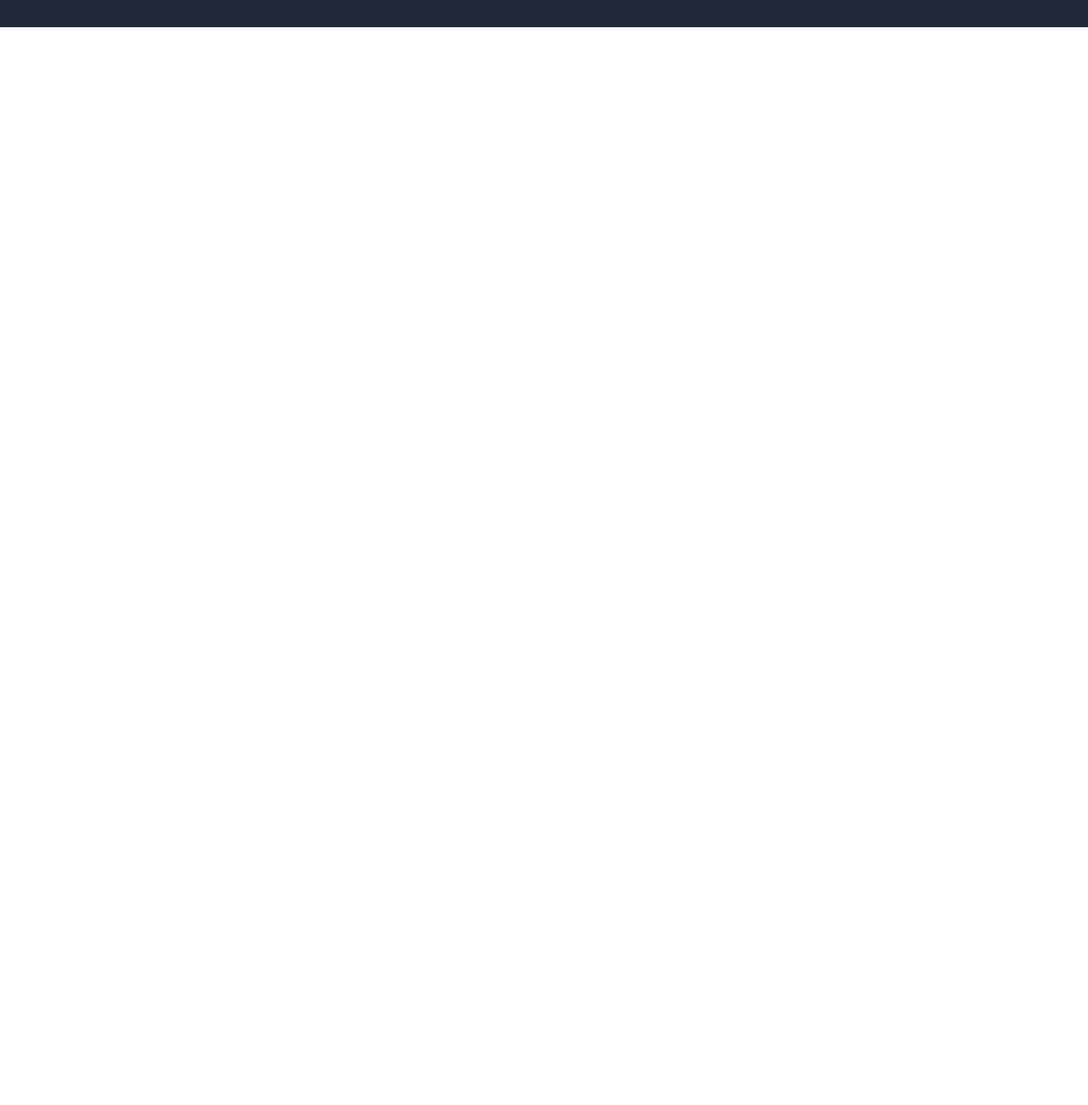
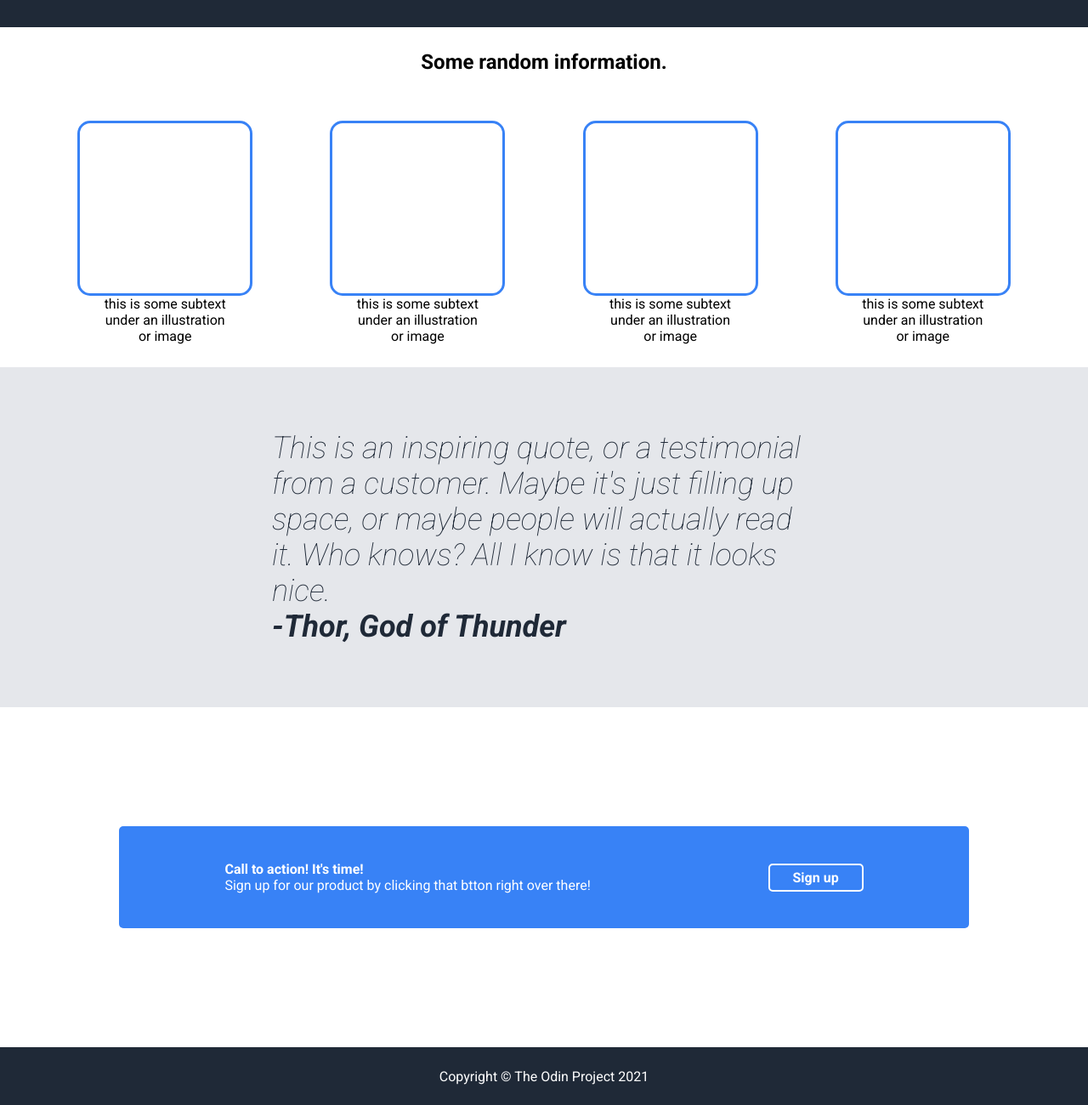
Before and after one commit to NKkrisz/odin-landing-page, a plain HTML site: page index.html in a window 1280 px wide. Shown: the part 594-1894 px from the top of the page at 85% size. Before the commit the page ends 800 px from the top, so only its background shows below. Drawn offline with Linux system fonts and the light colour scheme.

Commit message:
Structure and basic styling done

```diff
--- a/index.html
+++ b/index.html
@@ -8,7 +8,7 @@
     <link rel="stylesheet" href="style.css">
     <link rel="preconnect" href="https://fonts.googleapis.com">
     <link rel="preconnect" href="https://fonts.gstatic.com" crossorigin>
-    <link href="https://fonts.googleapis.com/css2?family=Roboto:wght@400;700&display=swap" rel="stylesheet">
+    <link href="https://fonts.googleapis.com/css2?family=Roboto:ital,wght@0,100;0,300;0,400;0,500;0,700;0,900;1,100;1,300;1,400;1,500;1,700;1,900&display=swap" rel="stylesheet">
 </head>
 <body>
     <header class="flex dark-bg white-text">
@@ -19,8 +19,7 @@
             <a class="header-link low-contr-text" href="">header link three</a>
         </div>
     </header>
-    <main>
-        <div class="flex dark-bg white-text awesome">
+    <div class="awesome flex dark-bg white-text ">
         <div class="col awesome-text">
             <h1>This website is awesome</h1>
             <p class="low-contr-text">This website has some subext that goes here under the main title. It's a smaller font and the color is lower contrast.</p>
@@ -30,7 +29,40 @@
             <img src="" alt="this is a placeholder for an image">
         </div>
     </div>
-    </main>
-    <footer></footer>
+    <div class="random-info col center">
+        <h2 class="bold">Some random information.</h2>
+        <div class="flex squares">
+            <div class="col center">
+                <div class="blue-square"></div><p class="square-text">this is some subtext under an illustration or image</p>
+            </div>
+            <div class="col center">
+                <div class="blue-square"></div><p class="square-text">this is some subtext under an illustration or image</p>
+            </div>
+            <div class="col center">
+                <div class="blue-square"></div><p class="square-text">this is some subtext under an illustration or image</p>
+            </div>
+            <div class="col center">
+                <div class="blue-square"></div><p class="square-text">this is some subtext under an illustration or image</p>
+            </div>
+        </div>
+    </div>
+    <div class="inspire flex center">
+        <div class="quote">
+            <p>This is an inspiring quote, or  a testimonial from a customer. Maybe it's just filling up space, or maybe people will actually read it. Who knows? All I know is that it looks nice.</p>
+            <p class="author bold">-Thor, God of Thunder</p>
+        </div>
+    </div>
+    <div class="action flex center">
+        <div class="call-to-action flex center white-text blue-bg">
+            <div>
+                <p class="bold">Call to action! It's time!</p>
+                <p>Sign up for our product by clicking that btton right over there!</p>
+            </div>
+            <div><button class="white-blue-button">Sign up</button></div>
+        </div>
+    </div>
+    <footer class="flex center dark-bg white-text">
+        <p>Copyright © The Odin Project 2021</p>
+    </footer>
 </body>
 </html>
--- a/style.css
+++ b/style.css
@@ -10,6 +10,11 @@
 
 .flex{
     display: flex;
+}
+
+.center{
+    justify-content: center;
+    align-items: center;
 }
 
 .col{
@@ -45,6 +50,11 @@ header img{
 a{
     text-decoration: none;
     color: white;
+}
+
+footer{
+    height: 3rem;
+    padding:10px 0;
 }
 
 .header-link{
@@ -91,3 +101,66 @@ a{
     font-weight: bold;
     padding: 5px;
 }
+
+.random-info{
+    justify-content: space-around;
+    height: 400px;
+}
+
+.squares{
+    width: 100vw;
+    justify-content: space-evenly;
+}
+
+.blue-square{
+    border: #3882F6 solid 3px;
+    border-radius: 15px;
+    width: 200px;
+    height: 200px;
+}
+
+.square-text{
+    width: 150px;
+    text-align: center;
+}
+
+.inspire{
+    background-color: #E5E7EB;
+    color: #1F2937;
+    font-size: 36px;
+    font-weight: lighter;
+    font-style: italic;
+    height: 400px;
+}
+
+.quote{
+    width: 50vw;
+    padding: 60px;
+}
+
+.blue-bg{
+    background-color: #3882F6;
+}
+
+.action{
+    height: 400px;
+}
+
+.call-to-action{
+    padding: 20px;
+    width: 75vw;
+    height: 5rem;
+    border-radius: 5px;
+    justify-content: space-around;
+}
+
+.white-blue-button{
+    background-color: #3882F6;
+    border: 2px solid white;
+    border-radius: 5px;
+    color: white;
+    width: 7rem;
+    font-size: 1rem;
+    font-weight: bold;
+    padding: 5px;
+}
```
Lines whose indentation alone changed are shown as unchanged.
